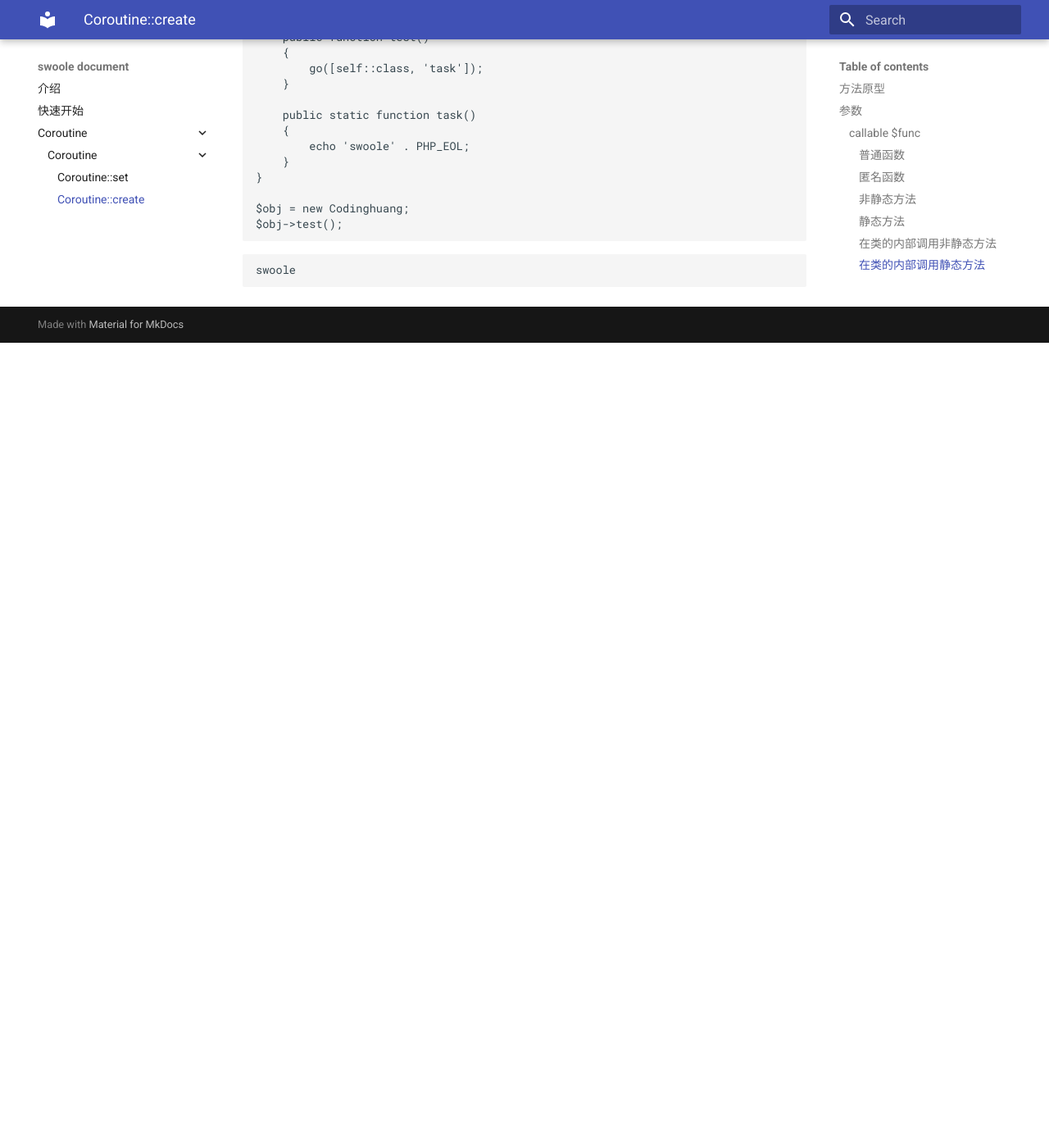
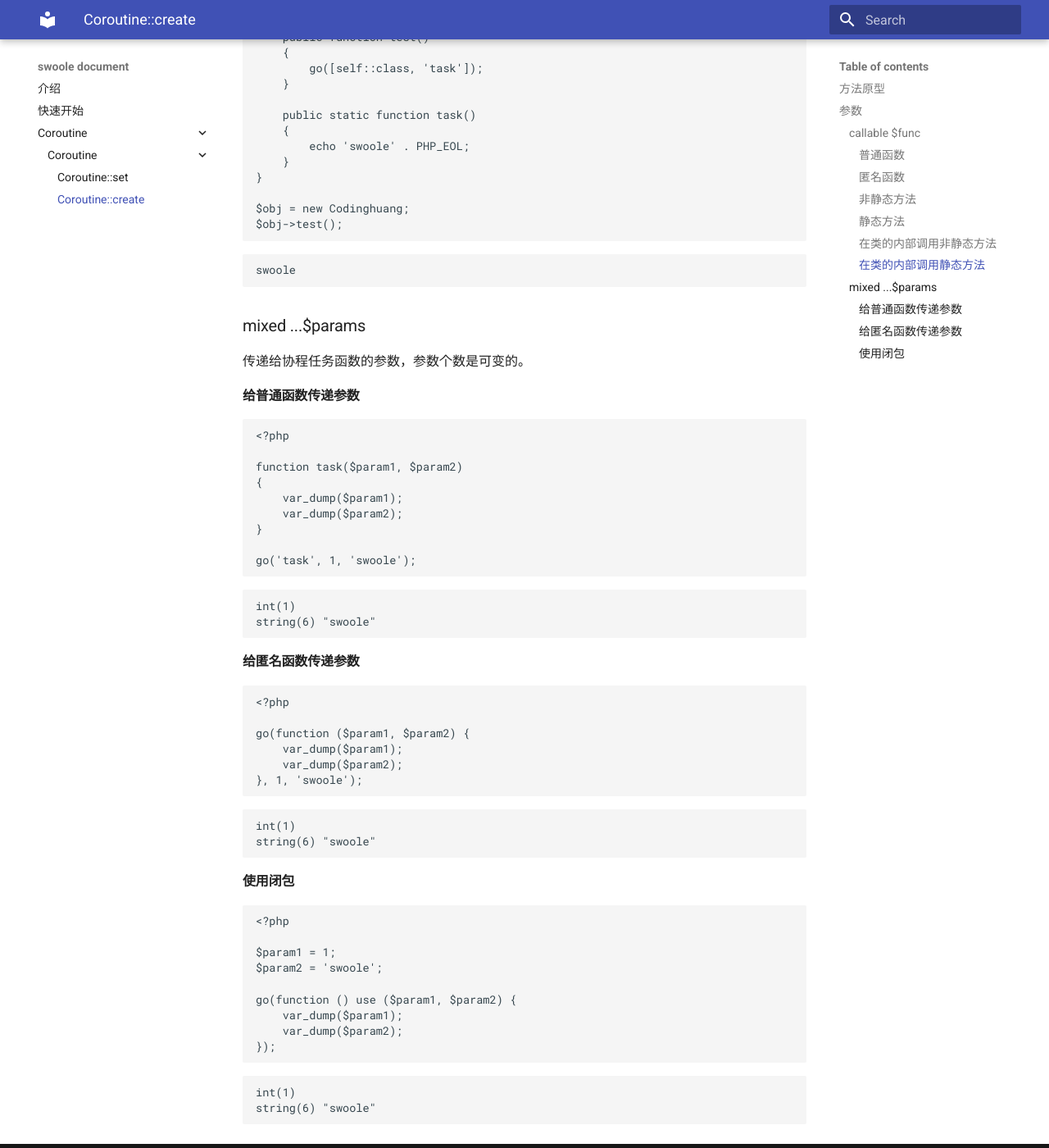
Before and after one commit to swooleo/docs, an MkDocs documentation site: the page built from docs/coroutine/coroutine/create.md, in a window 1280 px wide and 1400 px high, scrolled down 2710 px. Shown: the whole window at 82% size. Built offline with MkDocs 1.6.1 and Material for MkDocs 9.7.7, drawn with Linux system fonts in a browser that asks for light colours; before the commit the page ends 3128 px from its top, so only the background shows below that.

Commit message:
add coroutine create mixed ...$params

````diff
--- a/docs/coroutine/coroutine/create.md
+++ b/docs/coroutine/coroutine/create.md
@@ -160,3 +160,61 @@ $obj->test();
 ```shell
 swoole
 ```
+
+### mixed ...$params
+
+传递给协程任务函数的参数，参数个数是可变的。
+
+#### 给普通函数传递参数
+
+```php
+<?php
+
+function task($param1, $param2)
+{
+    var_dump($param1);
+    var_dump($param2);
+}
+
+go('task', 1, 'swoole');
+```
+
+```shell
+int(1)
+string(6) "swoole"
+```
+
+#### 给匿名函数传递参数
+
+```php
+<?php
+
+go(function ($param1, $param2) {
+    var_dump($param1);
+    var_dump($param2);
+}, 1, 'swoole');
+```
+
+```shell
+int(1)
+string(6) "swoole"
+```
+
+#### 使用闭包
+
+```php
+<?php
+
+$param1 = 1;
+$param2 = 'swoole';
+
+go(function () use ($param1, $param2) {
+    var_dump($param1);
+    var_dump($param2);
+});
+```
+
+```shell
+int(1)
+string(6) "swoole"
+```
````
